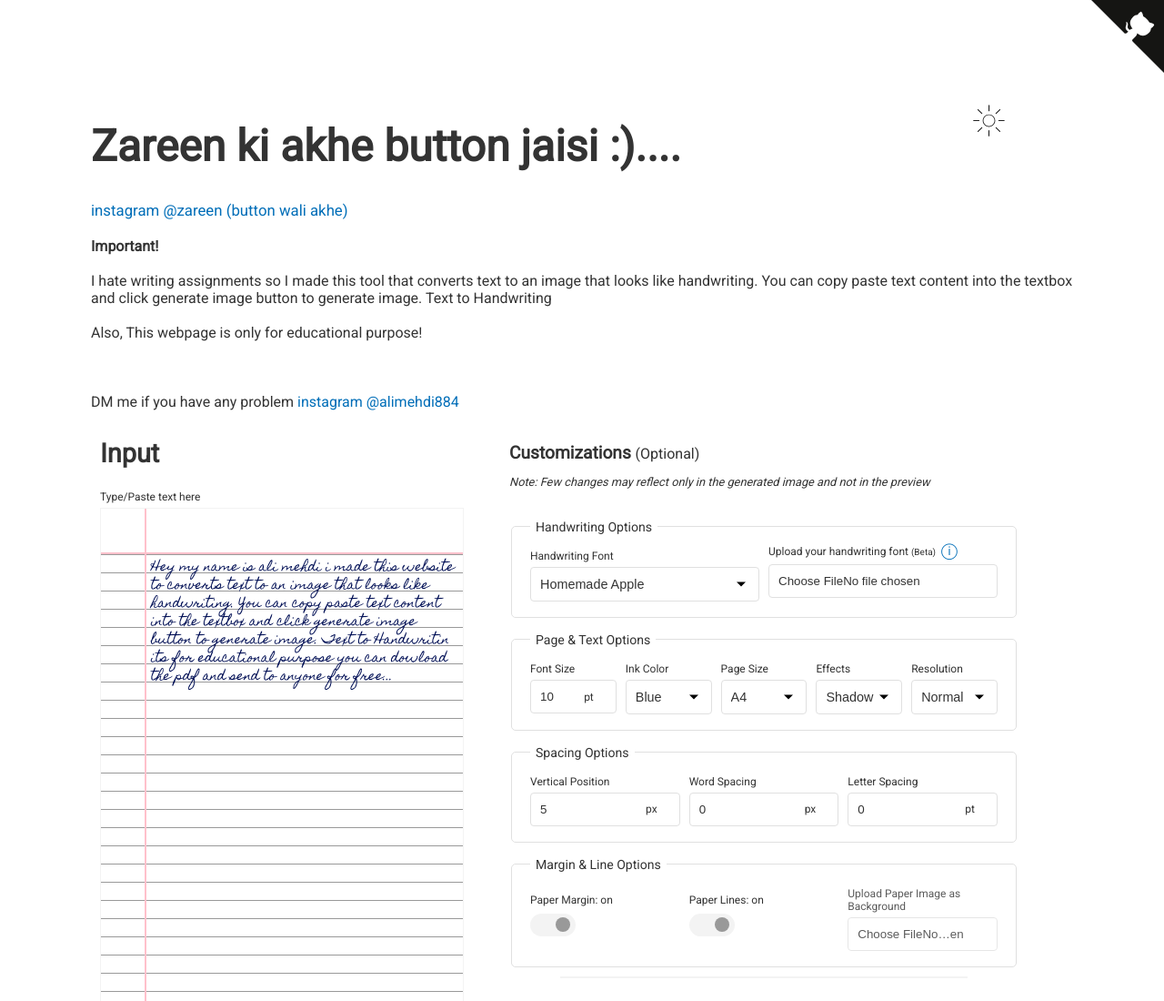
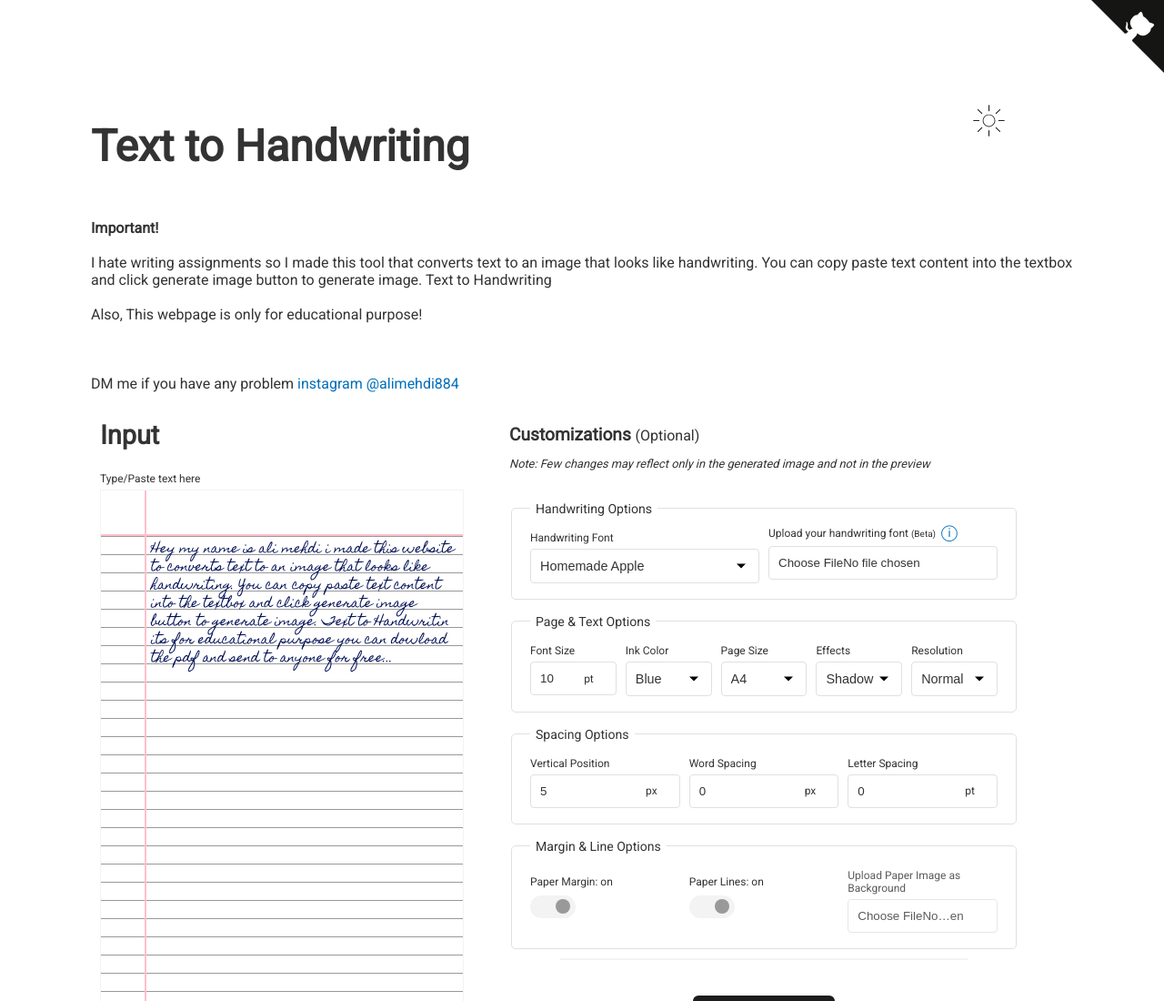
Before and after one commit to alimehdi884/alimehdi884.github.io, a website with bundled scripts: page index.html in a window 1280 px wide. Shown: the top 1100 px of the page at 91% size. Built offline with nearby package versions, Linux system fonts and the light colour scheme; no server answers; a web font is replaced by a local one.

Commit message:
Update index.html

```diff
--- a/index.html
+++ b/index.html
@@ -117,7 +117,7 @@
             src="images/moon.svg"
         /></span>
       </button>
-      <h1>Zareen ki akhe button jaisi :)....</h1><a href="https://www.instagram.com/zareen_f_3_2_1_0/"> instagram @zareen (button wali akhe)</a>
+      <h1>Text to Handwriting</h1>
       <section id="donations" style="font-size: 1rem; padding: 20px 0px;">
         <div class="display-flex responsive-flex">
           <div class="flex-1">
```
